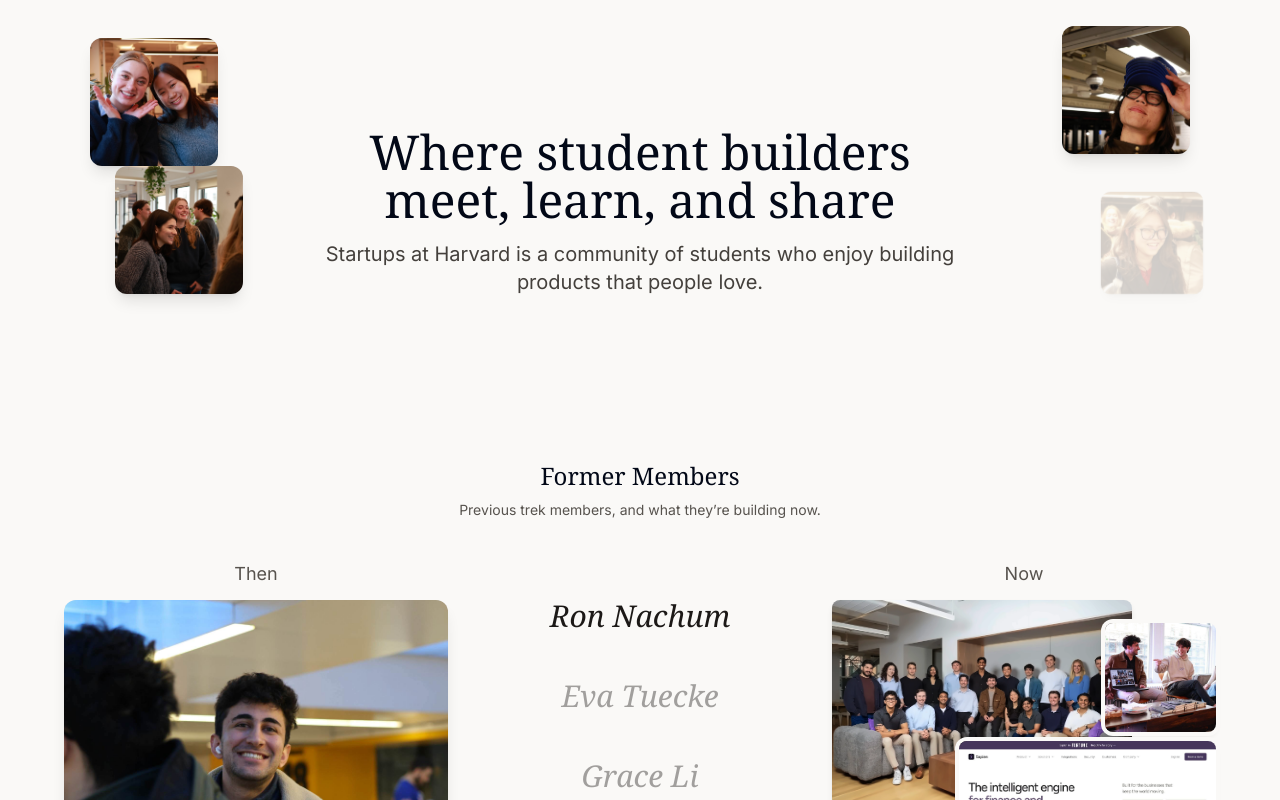
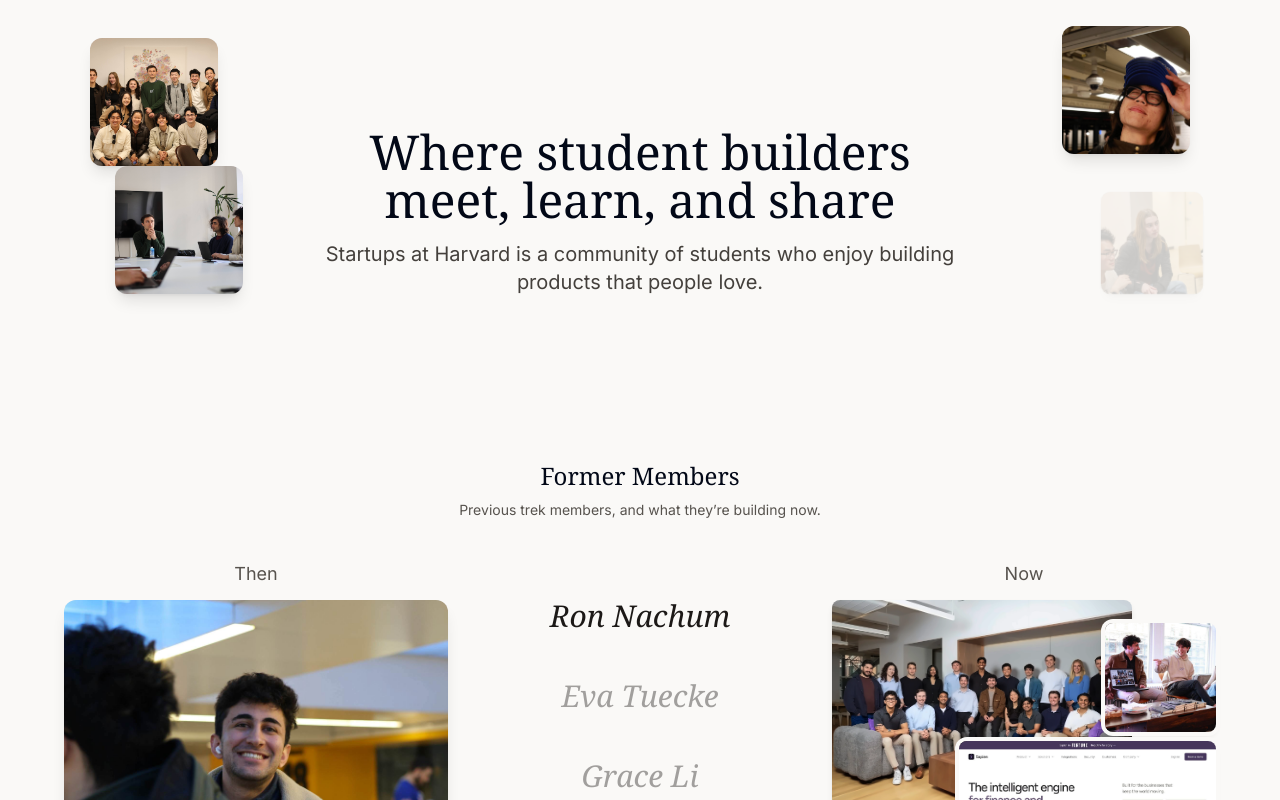
Before and after one commit to harvardstartups/harvardstartups, a Next.js app: page / in a window 1280 px wide. Shown: the top 800 px of the page. Built offline with nearby package versions, Linux system fonts and the light colour scheme.

Commit message:
Mix all available trek years in the opening photo animation

```diff
--- a/components/SpotlightImages.tsx
+++ b/components/SpotlightImages.tsx
@@ -3,15 +3,14 @@
 import { ReliableImage as Image } from "@/components/ReliableImage";
 import { useEffect, useState, useCallback, useRef, type CSSProperties } from "react";
 
+// Start with a mix of years, then cycle through the full trek archive.
 const IMAGE_POOL = [
+  "/founders/ron_2024.jpg",
+  "/founders/grace_2025.jpg",
   "/startup_trek_2026/1.jpg",
-  "/startup_trek_2026/2.jpg",
-  "/startup_trek_2026/3.jpg",
-  "/startup_trek_2026/4.jpg",
-  "/startup_trek_2026/5.jpg",
-  "/startup_trek_2026/6.jpg",
-  "/startup_trek_2026/7.jpg",
-  "/startup_trek_2026/8.jpg",
+  "/founders/eva_2024.jpg",
+  ...Array.from({ length: 18 }, (_, i) => `/startup_trek/${i + 1}.jpg`),
+  ...Array.from({ length: 7 }, (_, i) => `/startup_trek_2026/${i + 2}.jpg`),
 ];
 
 // Zones keep the four images well separated: upper vs lower, left vs right.
@@ -47,16 +46,6 @@
 
 function pickRandom<T>(arr: T[]): T {
   return arr[Math.floor(Math.random() * arr.length)];
-}
-
-/** Pick 4 distinct indices from [0..length-1]. */
-function pickFourDistinctIndices(length: number): [number, number, number, number] {
-  const indices = Array.from({ length }, (_, i) => i);
-  for (let i = indices.length - 1; i > 0; i--) {
-    const j = Math.floor(Math.random() * (i + 1));
-    [indices[i], indices[j]] = [indices[j], indices[i]];
-  }
-  return [indices[0], indices[1], indices[2], indices[3]];
 }
 
 /** Pick one index that is not in the excluded set. */
@@ -157,17 +146,10 @@
 }
 
 export function SpotlightImages() {
-  // Match the server render; randomize only after hydration.
+  // Deterministic first frame includes 2024, 2025, and 2026.
   const [indices, setIndices] = useState<[number, number, number, number]>([0, 1, 2, 3]);
   const indicesRef = useRef(indices);
   indicesRef.current = indices;
-
-  useEffect(() => {
-    if (window.matchMedia("(prefers-reduced-motion: reduce)").matches) return;
-    const initial = pickFourDistinctIndices(IMAGE_POOL.length);
-    indicesRef.current = initial;
-    setIndices(initial);
-  }, []);
 
   const makeCycle = useCallback((slotIndex: 0 | 1 | 2 | 3) => {
     return () => {
```
